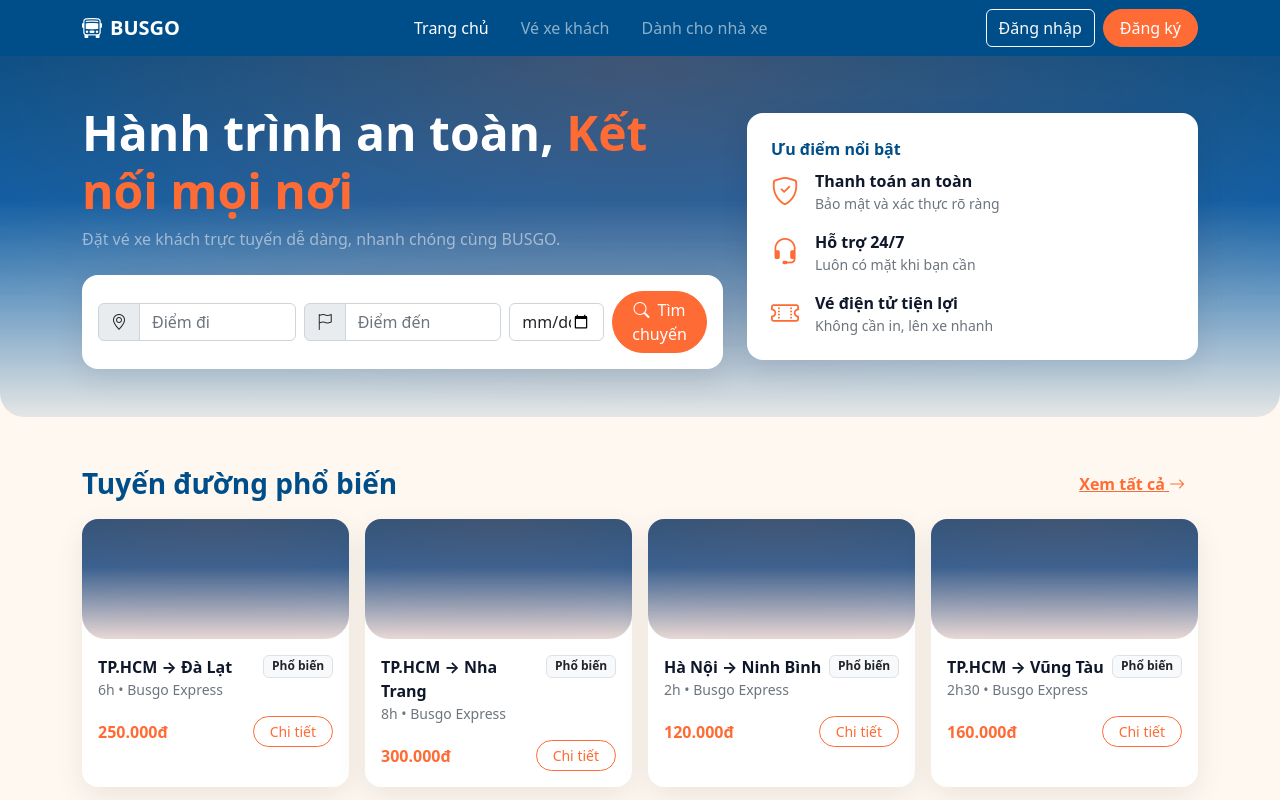
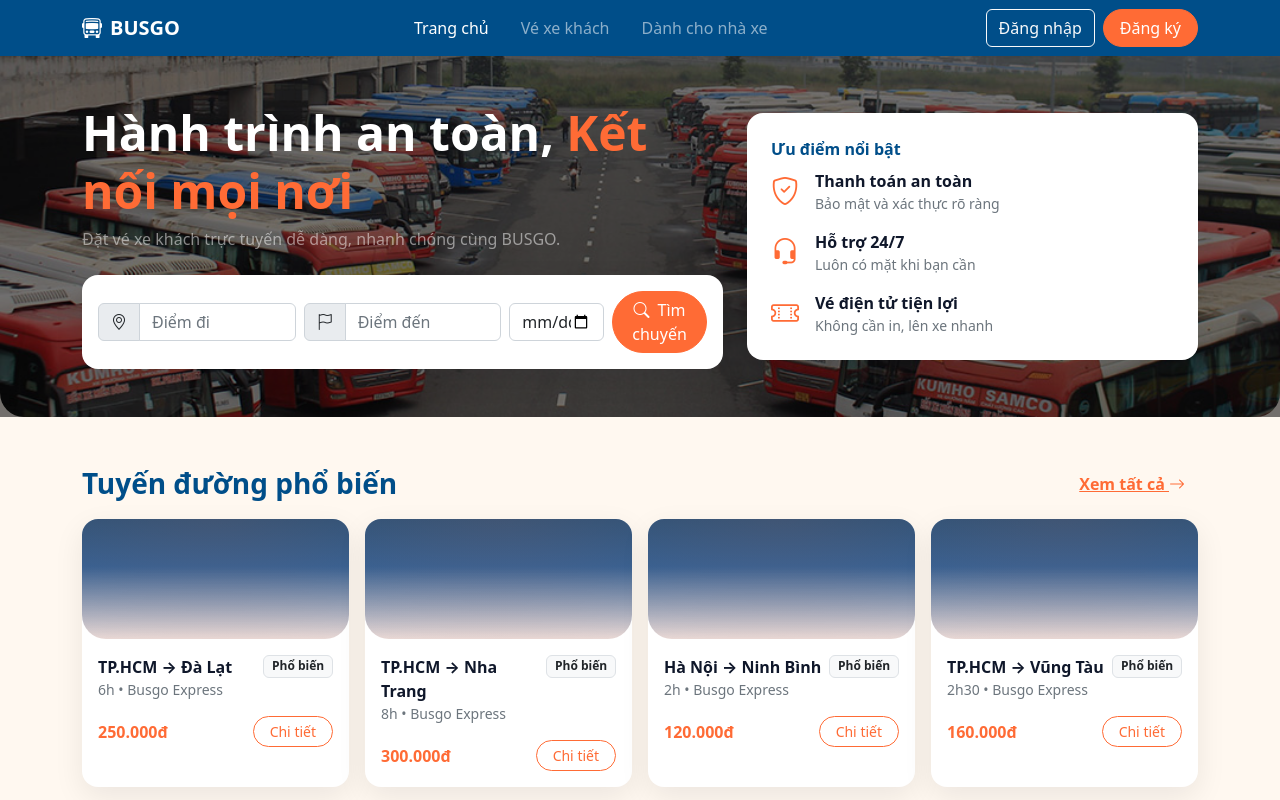
Before and after one commit to longhocse/FEKhoi, a React (Create React App) app in the folder FrontEnd/u1/: page / in a window 1280 px wide. Shown: the top 800 px of the page. Built offline with nearby package versions, Linux system fonts and the light colour scheme.

Commit message:
update home.jsx anf App.js

```diff
--- a/FrontEnd/u1/src/App.js
+++ b/FrontEnd/u1/src/App.js
@@ -1,5 +1,6 @@
 import { BrowserRouter, Routes, Route } from "react-router-dom";
 import { AuthProvider } from "./context/AuthContext";
+import "./App.css";
 
 import AppNavbar from "./components/AppNavbar";
 import AppFooter from "./components/AppFooter";
--- a/FrontEnd/u1/src/pages/Home.jsx
+++ b/FrontEnd/u1/src/pages/Home.jsx
@@ -3,6 +3,7 @@ import SearchBox from "../components/SearchBox";
 import RouteCard from "../components/RouteCard";
 import { popularRoutes } from "../data/mockRoutes";
 import { useNavigate } from "react-router-dom";
+import heroImage from "../assets/bus_station.jpg";
 
 export default function Home() {
   const navigate = useNavigate();
@@ -10,8 +11,26 @@ export default function Home() {
   return (
     <>
       {/* HERO */}
-      <div className="hero py-5">
-        <Container>
+<div
+  className="hero py-5"
+  style={{
+    backgroundImage: `url(${heroImage})`,
+    backgroundSize: "cover",
+    backgroundPosition: "center",
+    backgroundRepeat: "no-repeat",
+    position: "relative"
+  }}
+>
+  {/* overlay làm tối nền */}
+  <div
+    style={{
+      position: "absolute",
+      inset: 0,
+      background: "rgba(0,0,0,0.55)"
+    }}
+  />
+
+  <Container style={{ position: "relative", zIndex: 1 }}>
     <Row className="align-items-center g-4">
       <Col lg={7} className="text-white">
         <h1 className="display-5 fw-bold">
@@ -26,25 +45,34 @@ export default function Home() {
       <Col lg={5} className="d-none d-lg-block">
         <Card className="soft-card p-4">
           <div className="fw-bold section-title mb-2">Ưu điểm nổi bật</div>
+
           <div className="d-flex gap-3 align-items-start mb-3">
             <i className="bi bi-shield-check fs-3 text-primary-custom" />
             <div>
               <div className="fw-semibold">Thanh toán an toàn</div>
-                    <div className="text-muted small">Bảo mật và xác thực rõ ràng</div>
+              <div className="text-muted small">
+                Bảo mật và xác thực rõ ràng
               </div>
             </div>
+          </div>
+
           <div className="d-flex gap-3 align-items-start mb-3">
             <i className="bi bi-headset fs-3 text-primary-custom" />
             <div>
               <div className="fw-semibold">Hỗ trợ 24/7</div>
-                    <div className="text-muted small">Luôn có mặt khi bạn cần</div>
+              <div className="text-muted small">
+                Luôn có mặt khi bạn cần
               </div>
             </div>
+          </div>
+
           <div className="d-flex gap-3 align-items-start">
             <i className="bi bi-ticket-perforated fs-3 text-primary-custom" />
             <div>
               <div className="fw-semibold">Vé điện tử tiện lợi</div>
-                    <div className="text-muted small">Không cần in, lên xe nhanh</div>
+              <div className="text-muted small">
+                Không cần in, lên xe nhanh
+              </div>
             </div>
           </div>
         </Card>
```
Also changed, not shown: FrontEnd/u1/src/assets/bus_station.jpg (added), 1 other file (tests, documents, lock files or other folders). Lines whose indentation alone changed are shown as unchanged.
